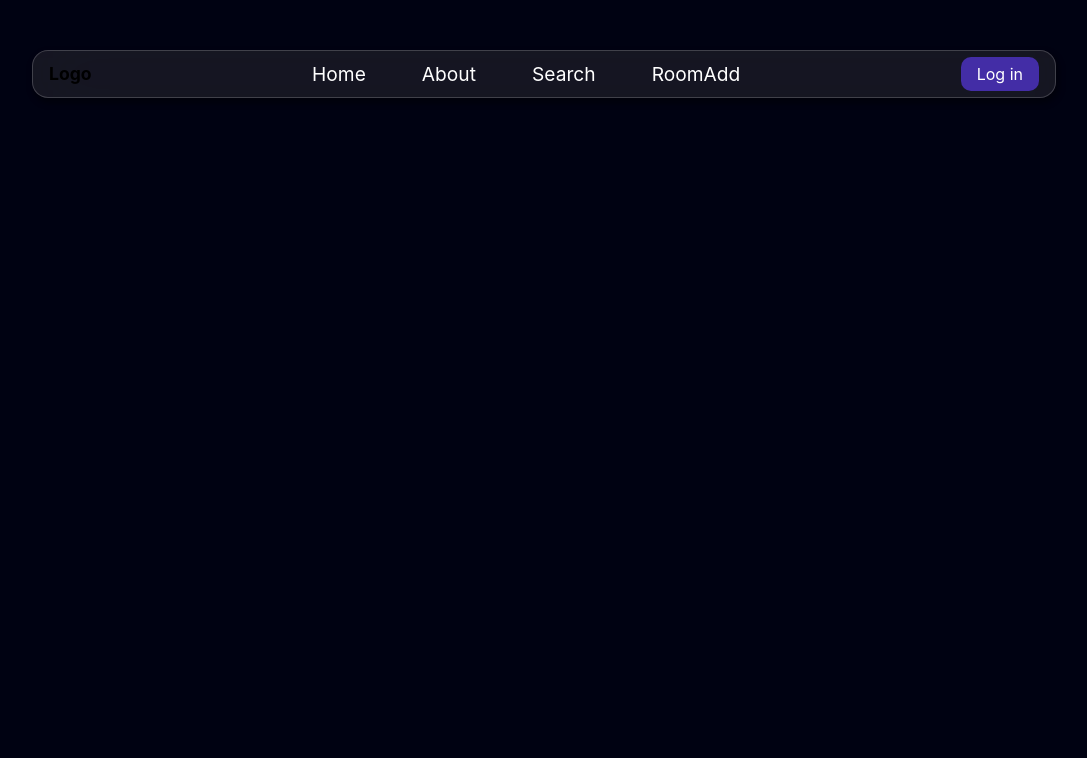
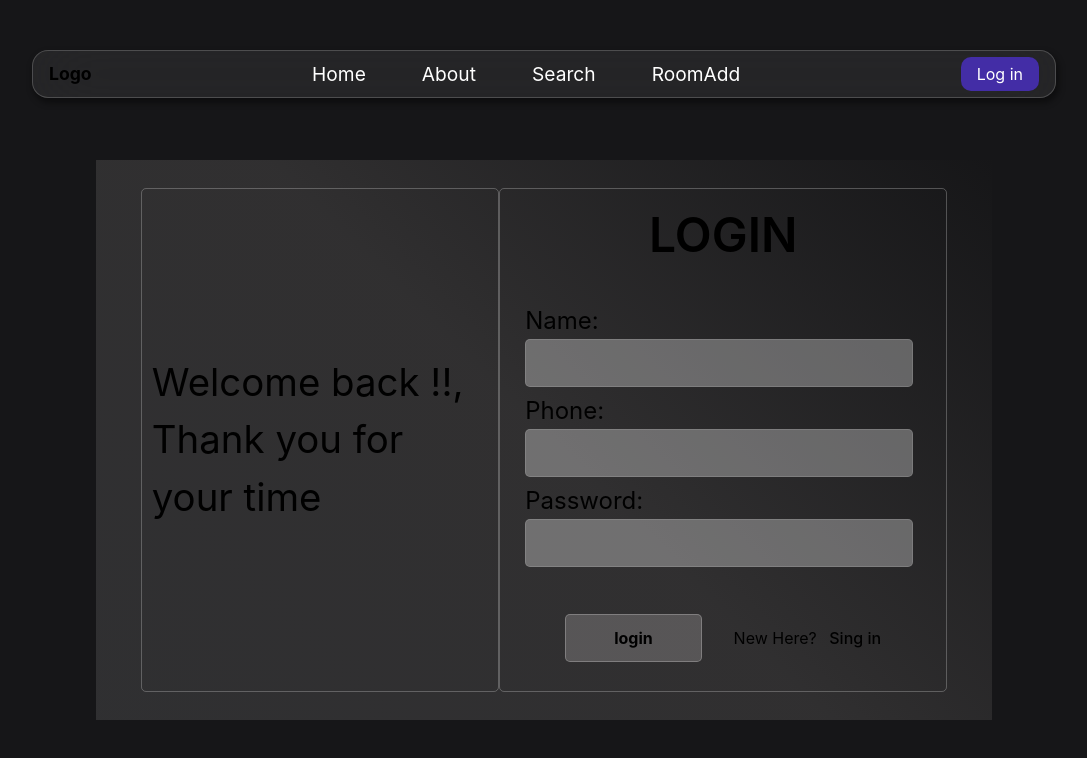
Before and after one commit to sssSync/Renter_Traker, a React (Vite) app in the folder frontend/: page /login in a window 1280 px wide. Shown: the top 758 px of the page, without its empty margins (96-1183 px from the left). Built offline with nearby package versions, Linux system fonts and the light colour scheme.

Commit message:
logIn-done

```diff
--- a/frontend/src/AllRouter.jsx
+++ b/frontend/src/AllRouter.jsx
@@ -4,6 +4,7 @@ import Home from "./pages/Home/Home";
 import SearchPage from "./pages/Search/Page";
 import RoomDetails from "./components/RoomPage/RoomDetails";
 import UserProfile from "./pages/UserProfile/UserProfile";
+import Auth from "./pages/Auth/Auth";
 
 const AllRouter = () => {
   return (
@@ -12,6 +13,7 @@ const AllRouter = () => {
       <Route path="/search" element={<SearchPage />} />
       <Route path="/room/:id" element={<RoomDetails />} />
       <Route path="/profile" element={<UserProfile />} />
+      <Route path="/login" element={<Auth />} />
     </Routes>
   );
 };
--- /dev/null
+++ b/frontend/src/pages/Auth/Auth.jsx
@@ -0,0 +1,97 @@
+// import React from 'react'
+import "./auth_style.scss";
+import { useState } from "react";
+
+const Auth = () => {
+  const [isSignIn, setSign] = useState(false);
+  return (
+    <div className="main">
+      {isSignIn ? (
+        <div className="page">
+          <div className="right">
+            <div className="header">
+              <h1>Sign In</h1>
+            </div>
+            <div className="hero">
+              <div className="name">
+                <span>Name: </span>
+                <input type="text" />
+              </div>
+              <div className="number">
+                <span>Phone: </span>
+                <input type="text" />
+              </div>
+              <div className="password">
+                <span>Password: </span>
+                <input type="text" />
+              </div>
+            </div>
+            <div className="send flex gap-8">
+              <button className="btn ">Sign in</button>
+
+              <h1>
+                Already Part of Us?
+                <button
+                  className="ml-2 p-2"
+                  onClick={() => {
+                    setSign(!isSignIn);
+                  }}
+                >
+                  LogIn
+                </button>
+              </h1>
+            </div>
+          </div>
+          <div className="left">
+            <h1>Become part of Ours search</h1>
+          </div>
+        </div>
+      ) : (
+        <div className="page">
+          <div className="left">
+            <h1>
+              Welcome back !!, <br />
+              Thank you for your time
+            </h1>
+          </div>
+          <div className="right">
+            <div className="header">
+              <h1>LOGIN</h1>
+            </div>
+            <div className="hero">
+              <div className="name">
+                <span>Name: </span>
+                <input type="text" />
+              </div>
+              <div className="number">
+                <span>Phone: </span>
+                <input type="text" />
+              </div>
+              <div className="password">
+                <span>Password: </span>
+                <input type="text" />
+              </div>
+            </div>
+            <div className="send flex gap-8">
+              <button className="btn">login</button>
+
+              <h1>
+                New Here?{" "}
+                <button
+                  className="ml-2 font-medium"
+                  onClick={() => {
+                    setSign(!isSignIn);
+                  }}
+                >
+                  Sing in
+                </button>
+              </h1>
+            </div>
+          </div>
+        </div>
+      )}
+    </div>
+  );
+};
+
+export default Auth;
--- /dev/null
+++ b/frontend/src/pages/Auth/auth_style.scss
@@ -0,0 +1,114 @@
+ .main {
+     width: 40vw;
+     height: 100vh;
+     /* background-color: aquamarine;     */
+     display: flex;
+     justify-content: center;
+     align-items: center;
+     padding-top: 10rem;
+     width: 100%;
+     background: #161618;
+     padding-bottom: 5rem;
+ }
+
+ .page {
+     width: 70%;
+     height: 100%;
+     margin: 0;
+     display: flex;
+     align-items: center;
+     justify-content: center;
+
+     background: linear-gradient(45deg, rgba(255, 255, 255, 0.11), rgba(72, 70, 70, 0.53), rgba(23, 23, 23, 0.1));
+ }
+
+ .left {
+     width: 40%;
+     height: 90%;
+     /* margin-right: 5px; */
+     border: 1px solid rgba(189, 189, 189, 0.355);
+     padding: 10px;
+     display: flex;
+     justify-content: center;
+     border-radius: 5px;
+     align-items: center;
+
+     h1 {
+         font-size: 2.4rem
+     }
+ }
+
+ .right {
+     width: 50%;
+     height: 90%;
+     border: 1px solid rgba(189, 189, 189, 0.355);
+     padding: 10px;
+     display: flex;
+     border-radius: 5px;
+     flex-direction: column;
+     justify-content: center;
+ }
+
+ .header {
+     height: 20%;
+     width: 100%;
+     margin-bottom: 2px;
+     text-align: center;
+
+     h1 {
+         font-size: 3rem;
+         font-weight: 600;
+     }
+ }
+
+ .hero {
+     height: 70%;
+     margin-bottom: 2px;
+     width: 100%;
+     display: flex;
+     flex-direction: column;
+ }
+
+ .hero span {
+     font-size: 1.5rem;
+ }
+
+ .hero input {
+     width: 98%;
+     height: 80%;
+     border: 1px solid #ffffff21;
+     border-radius: 5px;
+     outline: none;
+     background: #ffffff4f;
+ }
+
+ .name {
+     margin: 15px;
+ }
+
+ .number {
+     margin: 15px;
+ }
+
+ .password {
+     margin: 15px;
+
+ }
+
+
+ .send {
+     height: 20%;
+     width: 100%;
+     display: flex;
+     justify-content: center;
+     align-items: center;
+ }
+
+ .btn {
+     width: 32%;
+     height: 3rem;
+     border: 1px solid #ffffff3d;
+     background: #b4b1b14d;
+     border-radius: 5px;
+     font-weight: bold;
+ }
```
